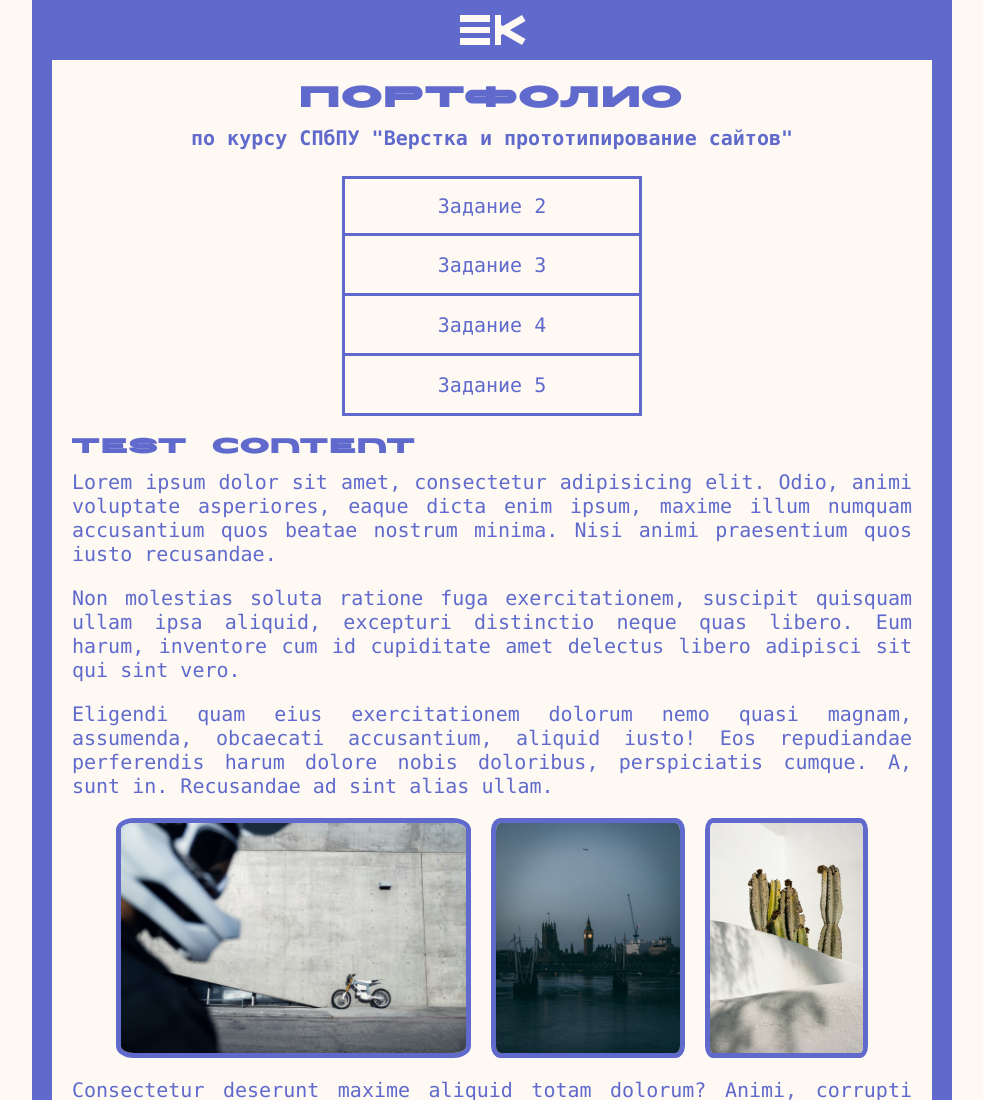
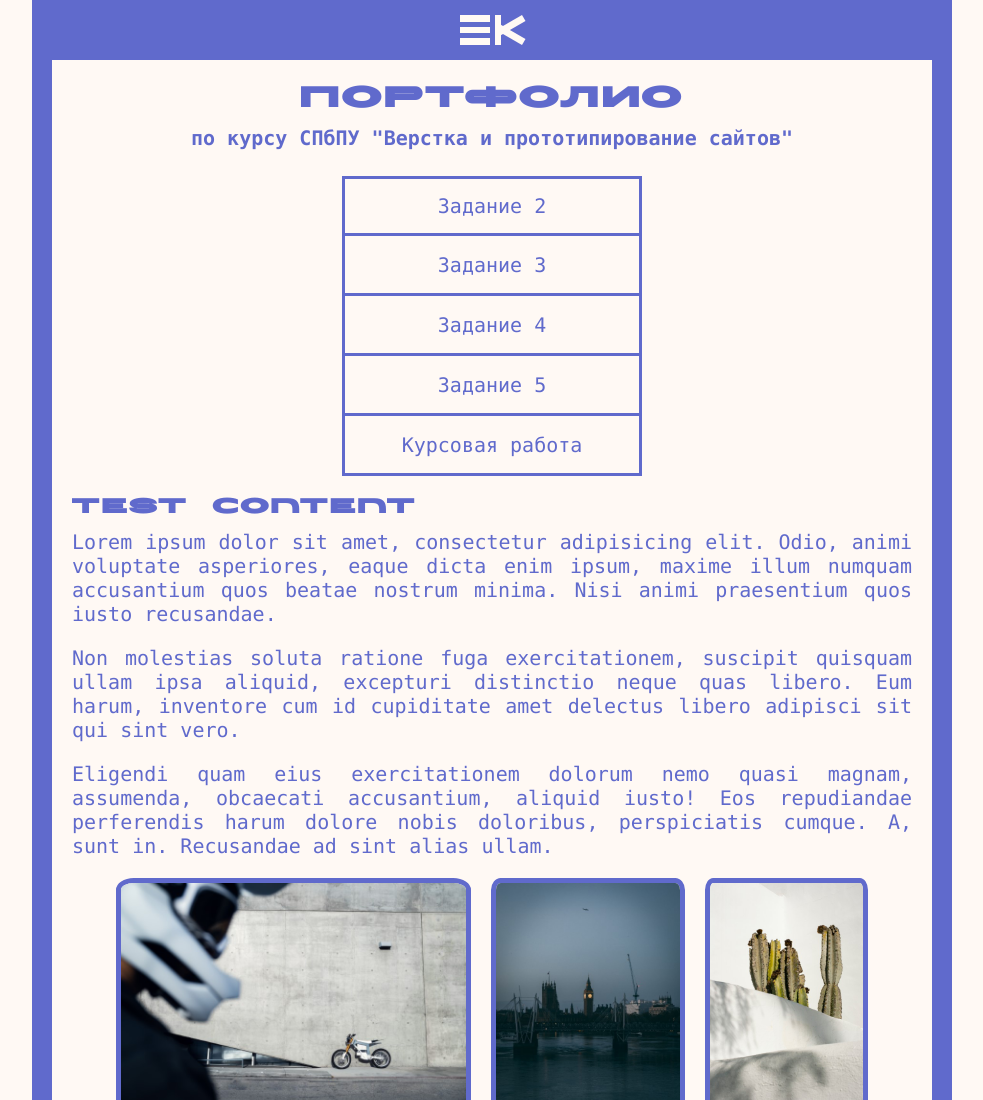
Before and after one commit to korovinegor/website-layout-portfolio, a plain HTML site: page index.html in a window 1280 px wide. Shown: the top 1100 px of the page, without its empty margins (148-1131 px from the left). Drawn offline with Linux system fonts and the light colour scheme.

Commit message:
Update index.html

```diff
--- a/index.html
+++ b/index.html
@@ -33,6 +33,7 @@
                 <li><a href="task3.html">Задание 3</a></li>
                 <li><a href="task4.html">Задание 4</a></li>
                 <li><a href="task5.html">Задание 5</a></li>
+                <li><a href="pages\game\game.html">Курсовая работа</a></li>
             </ol>
             <h2>TEST CONTENT</h2>
             <p>Lorem ipsum dolor sit amet, consectetur adipisicing elit. Odio, animi voluptate asperiores, eaque dicta enim ipsum, maxime illum numquam accusantium quos beatae nostrum minima. Nisi animi praesentium quos iusto recusandae.</p>
```
